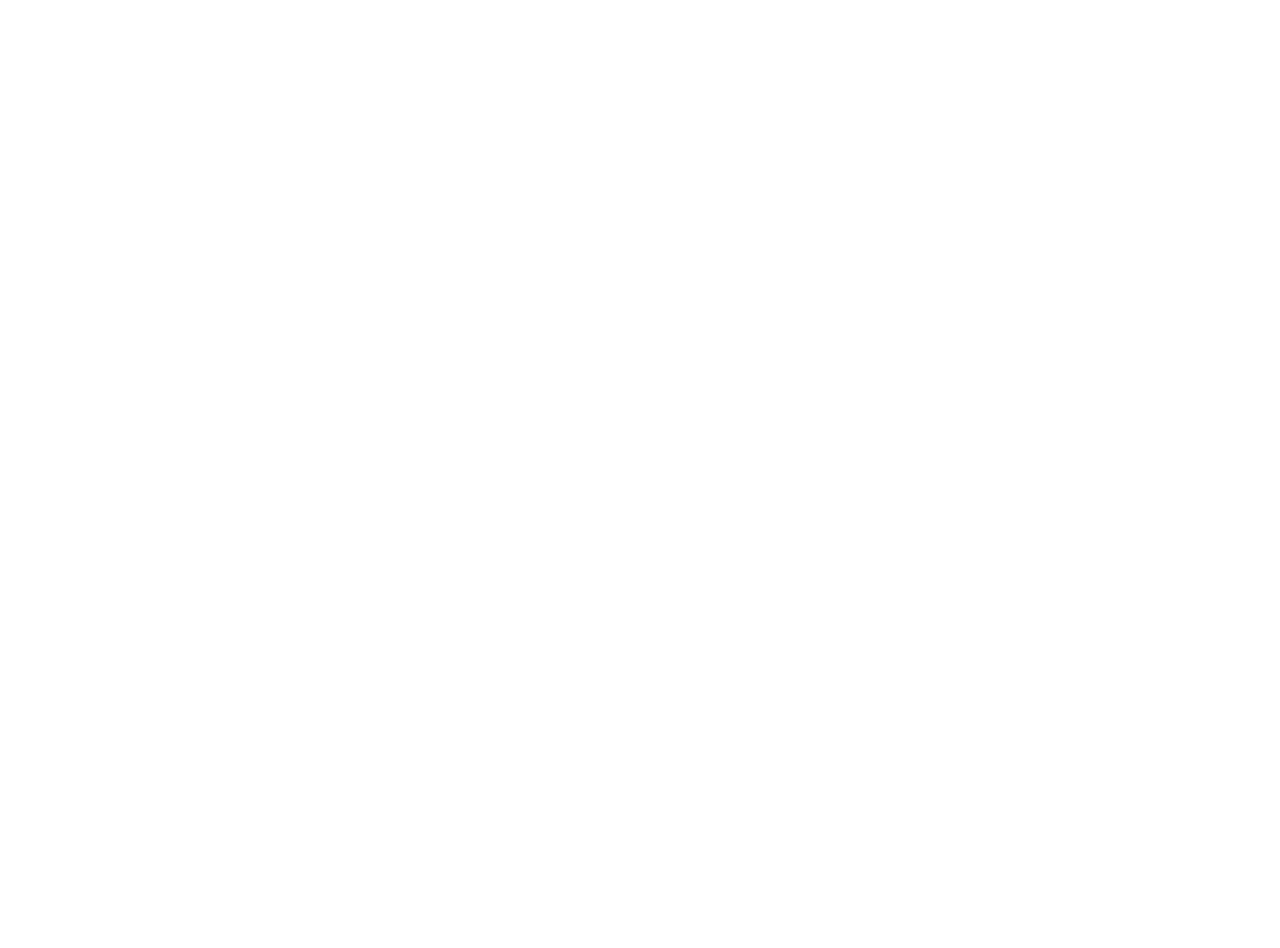
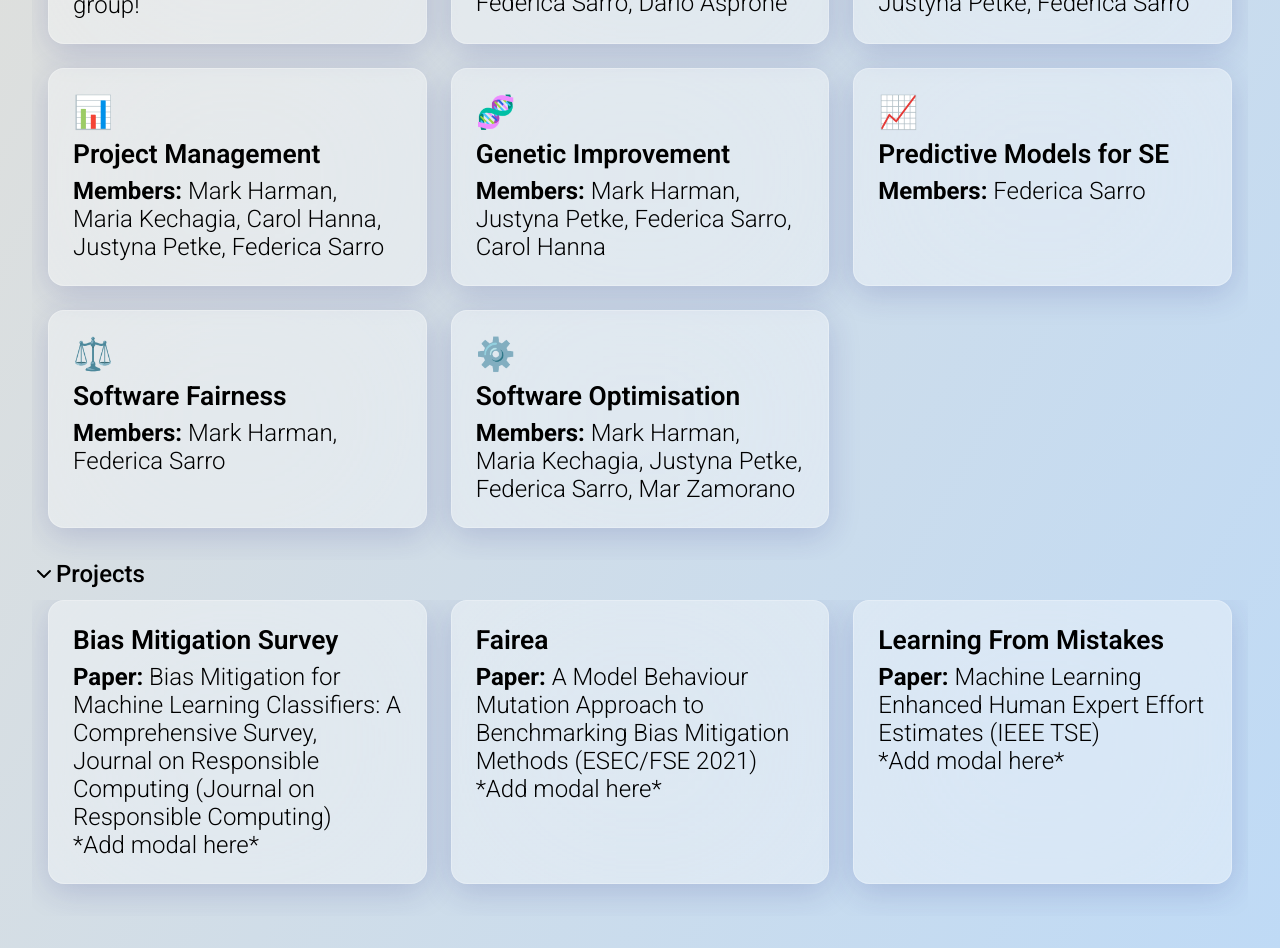
Before and after one commit to davejjwilliams/new-solar, a React (Vite) app: page /research in a window 1280 px wide. Shown: the part 800-1748 px from the top of the page. Before the commit the page ends 800 px from the top, so only its background shows below. Built offline with nearby package versions, Linux system fonts and the light colour scheme.

Commit message:
Basic Research Page (No Modals Yet)

```diff
--- a/src/components/general/Panel.tsx
+++ b/src/components/general/Panel.tsx
@@ -1,18 +1,21 @@
 import { type FunctionComponent, type ReactNode } from 'react';
 import { Link } from 'react-router-dom';
-import { FaArrowRight } from 'react-icons/fa'; // Import arrow right icon
+import { FaArrowRight, FaExpand } from 'react-icons/fa';
 
 type PanelType = 'small' | 'large' | 'first-full' | 'second-full';
+type IconType = 'arrow' | 'expand';
 
 interface PanelProps {
-  panelType: PanelType;
-  url?: string;
-  children?: ReactNode;
+    panelType?: PanelType;
+    url?: string;
+    icon?: IconType;
+    children?: ReactNode;
 }
 
 const Panel: FunctionComponent<PanelProps> = ({
     panelType,
     url,
+    icon,
     children,
 }) => {
 
@@ -24,10 +27,10 @@
     }
 
     return (
-        <div className={`glass panel ${panelTypes[panelType] || ''}`}>
+        <div className={`glass panel ${panelType && panelTypes[panelType]}`}>
             {url && (
                 <Link to={url} className="panel-button">
-                    <FaArrowRight />
+                    {icon && (icon === 'arrow' ? <FaArrowRight /> : <FaExpand />)}
                 </Link>
             )}
             {children}
--- a/src/pages/Home.tsx
+++ b/src/pages/Home.tsx
@@ -80,7 +80,7 @@
       </div>
 
       <div className="panel-grid-custom">
-        <Panel panelType="large" url="/research">
+        <Panel panelType="large" url="/research" icon="arrow">
           <img src="assets/member-images/FedericaSarro.jpeg" alt="Federica Sarro" className='home-portrait' />
           Led by <TextLink url="http://www0.cs.ucl.ac.uk/staff/F.Sarro/" text="Prof. Federica Sarro" /> at
           <br />
@@ -89,13 +89,13 @@
           <br />
           Research at the interface of <b>Software Optimisation</b>, <b>Machine/Evolutionary Learning</b> and <b>Analytics</b>.
         </Panel>
-        <Panel panelType="small" url="/members">
+        <Panel panelType="small" url="/members" icon="arrow">
           <FaUsers className='panel-icon' /> <span className='panel-figure'>{memberCount}</span> Members
         </Panel>
-        <Panel panelType="small" url="/publications">
+        <Panel panelType="small" url="/publications" icon="arrow">
           <FaFileAlt className='panel-icon' /> <span className='panel-figure'>{publicationCount}</span> Publications
         </Panel>
-        <Panel panelType="small" url="/awards">
+        <Panel panelType="small" url="/awards" icon="arrow">
           <FaTrophy className='panel-icon' /> <span className='panel-figure'>{awardCount}</span> Awards
         </Panel>
         <Panel panelType="first-full">
--- a/src/pages/Research.tsx
+++ b/src/pages/Research.tsx
@@ -1,15 +1,123 @@
 import type { FunctionComponent } from 'react';
 import WindowCard from '../components/general/WindowCard';
 import TextLink from '../components/general/TextLink';
+import CollapsibleSection from '../components/general/CollapsibleSection';
+import Panel from '../components/general/Panel';
 
 type ResearchProps = object;
+
+const researchTopics = [
+  {
+    title: "Search-Based Software Engineering",
+    description: "Using search-based techniques to solve complex software engineering problems, such as test case generation and software repair.",
+    icon: "🔍",
+    members: "Everybody in the group!"
+  },
+  {
+    title: "Software Testing",
+    description: "Automated testing techniques, test case generation, and test optimization for modern software systems.",
+    icon: "🧪",
+    members: "Mark Harman, Maria Kechagia, Justyna Petke, Federica Sarro, Dario Asprone"
+  },
+  {
+    title: "Program Repair",
+    description: "Automatically fixing bugs in software systems using search-based machine learning techniques.",
+    icon: "🔧",
+    members: "Mark Harman, Maria Kechagia, Carol Hanna, Justyna Petke, Federica Sarro"
+  },
+  {
+    title: "Project Management",
+    description: "Using data analytics and machine learning to improve software project management, including effort estimation and risk prediction.",
+    icon: "📊",
+    members: "Mark Harman, Maria Kechagia, Carol Hanna, Justyna Petke, Federica Sarro"
+  },
+  {
+    title: "Genetic Improvement",
+    description: "Using search-based techniques to automatically improve software systems for performance and other qualities.",
+    icon: "🧬",
+    members: "Mark Harman, Justyna Petke, Federica Sarro, Carol Hanna"
+  },
+  {
+    title: "Predictive Models for SE",
+    description: "Developing predictive models to forecast software quality, maintainability, and other key metrics using machine learning.",
+    icon: "📈",
+    members: "Federica Sarro"
+  },
+  {
+    title: "Software Fairness",
+    description: "Developing predictive models to forecast software quality, maintainability, and other key metrics using machine learning.",
+    icon: "⚖️",
+    members: "Mark Harman, Federica Sarro"
+  },
+  {
+    title: "Software Optimisation",
+    description: "Applying machine learning to solve software engineering challenges including code generation and bug prediction.",
+    icon: "⚙️",
+    members: "Mark Harman, Maria Kechagia, Justyna Petke, Federica Sarro, Mar Zamorano"
+  }
+];
+
+const researchProjects = [
+  {
+    title: "Bias Mitigation Survey",
+    paperName: "Bias Mitigation for Machine Learning Classifiers: A Comprehensive Survey, Journal on Responsible Computing",
+    venue: "Journal on Responsible Computing",
+    description: "This paper provides a comprehensive survey of bias mitigation methods for achieving fairness in Machine Learning (ML) models. We collect a total of 341 publications concerning bias mitigation for ML classifiers. These methods can be distinguished based on their intervention procedure (i.e., pre-processing, in-processing, post-processing) and the technique they apply. We investigate how existing bias mitigation methods are evaluated in the literature. In particular, we consider datasets, metrics and benchmarking. Based on the gathered insights (e.g., What is the most popular fairness metric? How many datasets are used for evaluating bias mitigation methods?), we hope to support practitioners in making informed choices when developing and evaluating new bias mitigation methods.",
+    links: [
+      { text: "Preprint", url: "https://solar.cs.ucl.ac.uk/pdf/hort2023fairness.pdf" },
+      { text: "Online Appendix", url: "https://docs.google.com/spreadsheets/d/1kOmbKLMiFgHRSXvgM-O8OW4YKeDIGN0cPPeCGQOMnnA/edit?gid=0#gid=0" },
+    ],
+    authors: [
+      "Max Hort",
+      "Zhenpeng Chen",
+      "Jie Zhang",
+      "Federica Sarro",
+      "Mark Harman",
+    ],
+    acknolwedgement: "EPIC",
+  },
+  {
+    title: "Fairea",
+    paperName: "A Model Behaviour Mutation Approach to Benchmarking Bias Mitigation Methods",
+    venue: "ESEC/FSE 2021",
+    description: "The increasingly wide uptake of Machine Learning (ML) has raised the significance of the problem of tackling bias (i.e., unfairness), making it a primary software engineering concern. In this paper, we introduce Fairea, a model behaviour mutation approach to benchmarking ML bias mitigation methods. We also report on a largescale empirical study to test the effectiveness of 12 widely-studied bias mitigation methods. Our results reveal that, surprisingly, bias mitigation methods have a poor effectiveness in 49% of the cases. In particular, 15% of the mitigation cases have worse fairness-accuracy trade-offs than the baseline established by Fairea; 34% of the cases have a decrease in accuracy and an increase in bias. Fairea has been made publicly available for software engineers and researchers to evaluate their bias mitigation methods.",
+    links: [
+      { text: "Preprint", url: "https://solar.cs.ucl.ac.uk/pdf/hort2021fairea.pdf" },
+      { text: "Replication Package", url: "https://github.com/maxhort/Fairea" },
+    ],
+    authors: [
+      "Max Hort",
+      "Jie Zhang",
+      "Federica Sarro",
+      "Mark Harman",
+    ],
+    acknolwedgement: "EPIC",
+  },
+  {
+    title: "Learning From Mistakes",
+    paperName: "Machine Learning Enhanced Human Expert Effort Estimates",
+    venue: "IEEE TSE",
+    description: "Learning From Mistakes (LFM) is a novel approach to predictive modeling for software engineering. The core idea underlying our proposal is to automatically learn from past estimation errors made by human experts, in order to predict the characteristics of their future misestimates, therefore resulting in improved future estimates. We show the feasibility of LFM by investigating whether it is possible to predict the type, severity and magnitude of errors made by human experts when estimating the development effort of software projects, and whether it is possible to use these predictions to enhance future estimations. To this end we conduct a thorough empirical study investigating 402 maintenance and new development industrial software projects. The results of our study reveal that the type, severity and magnitude of errors are all, indeed, predictable. Moreover, we find that by exploiting these predictions, we can obtain significantly better estimates than those provided by random guessing, human experts and traditional machine learners in 31 out of the 36 cases considered (86%), with large and very large effect sizes in the majority of these cases (81%). This empirical evidence opens the door to the development of techniques that use the power of machine learning, coupled with the observation that human errors are predictable, to support engineers in estimation tasks rather than replacing them with machine-provided estimates.",
+    links: [
+      { text: "Preprint", url: "http://www0.cs.ucl.ac.uk/staff/F.Sarro/resource/papers/TSE2020_LFM.pdf" },
+      { text: "Publisher Link", url: "https://ieeexplore.ieee.org/abstract/document/9272884" },
+      { text: "Appendix", url: "https://solar.cs.ucl.ac.uk/os/lfm/LFM-Appendix.pdf" },
+    ],
+    authors: [
+      "Federica Sarro",
+      "Rebecca Moussa",
+      "Alessio Petrozziello",
+      "Mark Harman", ,
+    ],
+    acknolwedgement: "EPIC",
+  },
+]
 
 const Research: FunctionComponent<ResearchProps> = () => {
   return (
     <div className='content'>
       <div className='page-title'>Research</div>
       <WindowCard title='intro.txt'>
-        <p>
         The SOLAR group is based at{' '}
         <TextLink
           url='https://www.ucl.ac.uk/'
@@ -27,7 +135,6 @@
           text='Prof. Federica Sarro'
         />
         .
-        </p>
         <p>
           Our research pushes the boundaries of automated approaches in Software
           Engineering, especially in the areas of software development, testing,
@@ -58,6 +165,37 @@
           .
         </p>
       </WindowCard>
+
+      <br />
+
+      <CollapsibleSection id="research-projects" title="Our Research Areas" open={true}>
+        <div className="research-grid">
+          {researchTopics.map((topic) => (
+            <Panel>
+              <div className="topic-icon">{topic.icon}</div>
+              <div className="panel-title">{topic.title}</div>
+              <b>Members:</b> {topic.members}
+              {/* <br />
+              <b>Description:</b> {topic.description} */}
+            </Panel>
+          ))}
+        </div>
+      </CollapsibleSection>
+
+      <CollapsibleSection id="research-topics" title="Projects" open={true}>
+        <div className="research-grid">
+          {researchProjects.map((project) => (
+            <Panel url="" icon="expand">
+              <div className="panel-title">{project.title}</div>
+              <b>Paper:</b> {project.paperName} ({project.venue})
+              <br />
+              *Add modal here*
+            </Panel>
+          ))}
+        </div>
+      </CollapsibleSection>
+
+
     </div>
   );
 };
--- a/src/styles/App.css
+++ b/src/styles/App.css
@@ -314,6 +314,34 @@
   height: auto;
 }
 
+.research-areas-title {
+  font-size: 1.5rem;
+  font-weight: bold;
+  margin: 2rem 0 1rem;
+}
+
+.research-grid {
+  display: grid;
+  grid-template-columns: repeat(auto-fill, minmax(300px, 1fr));
+  gap: 1.5rem;
+  margin-bottom: 2rem;
+}
+
+.research-topic-card {
+  display: flex;
+  flex-direction: column;
+  gap: 1rem;
+}
+
+.topic-icon {
+  font-size: 2rem;
+  margin-bottom: 0.5rem;
+}
+
+.topic-description {
+  line-height: 1.5;
+}
+
 @media (max-width: 768px) {
   .columns-container {
     flex-direction: column;
@@ -324,6 +352,10 @@
     margin-bottom: 0;
     width: 100%;
   }
+
+  .research-grid {
+    grid-template-columns: 1fr;
+  }
 }
 
 @media (max-width: 1080px) {
```
Also changed, not shown: public/assets/epic.jpg (added), 1 other file (tests, documents, lock files or other folders). Lines whose indentation alone changed are shown as unchanged.
